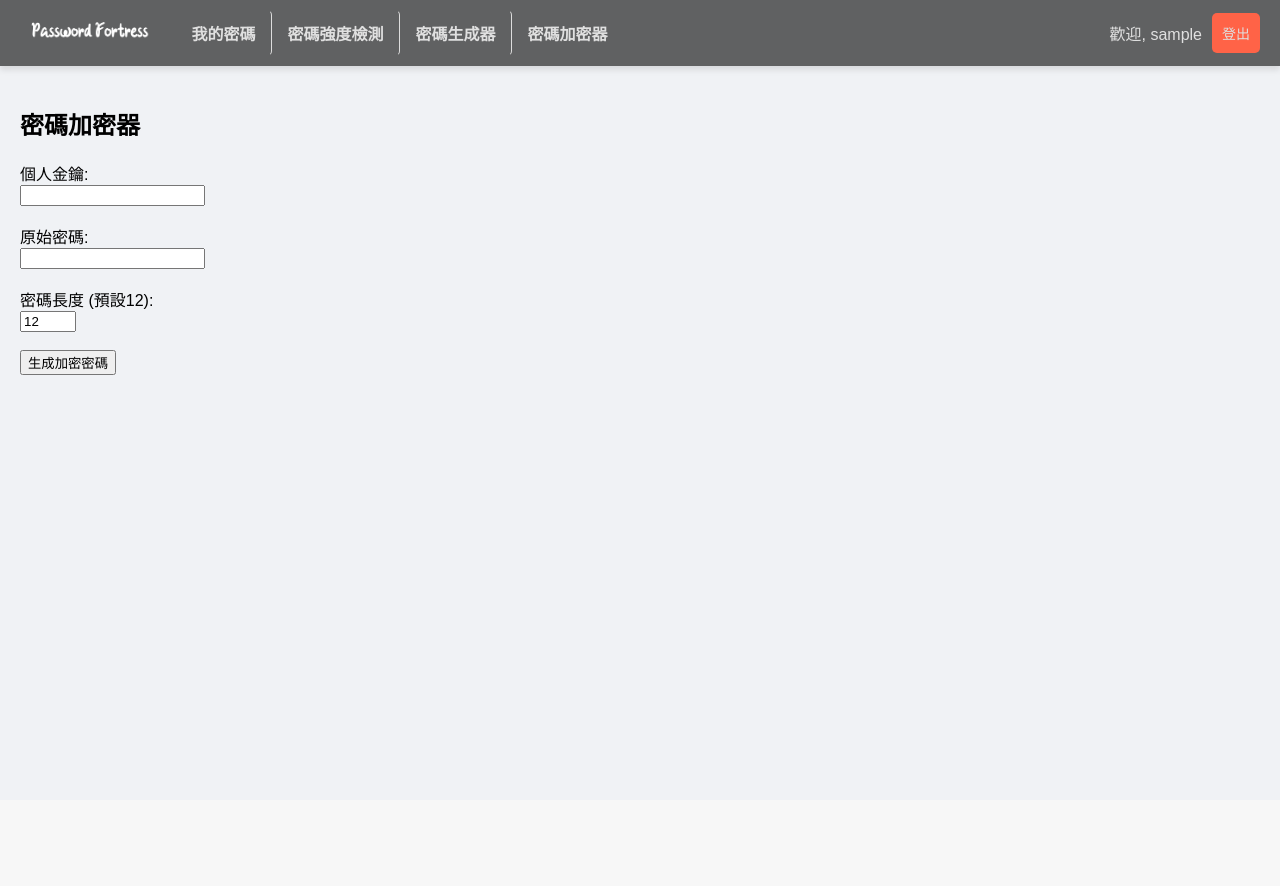
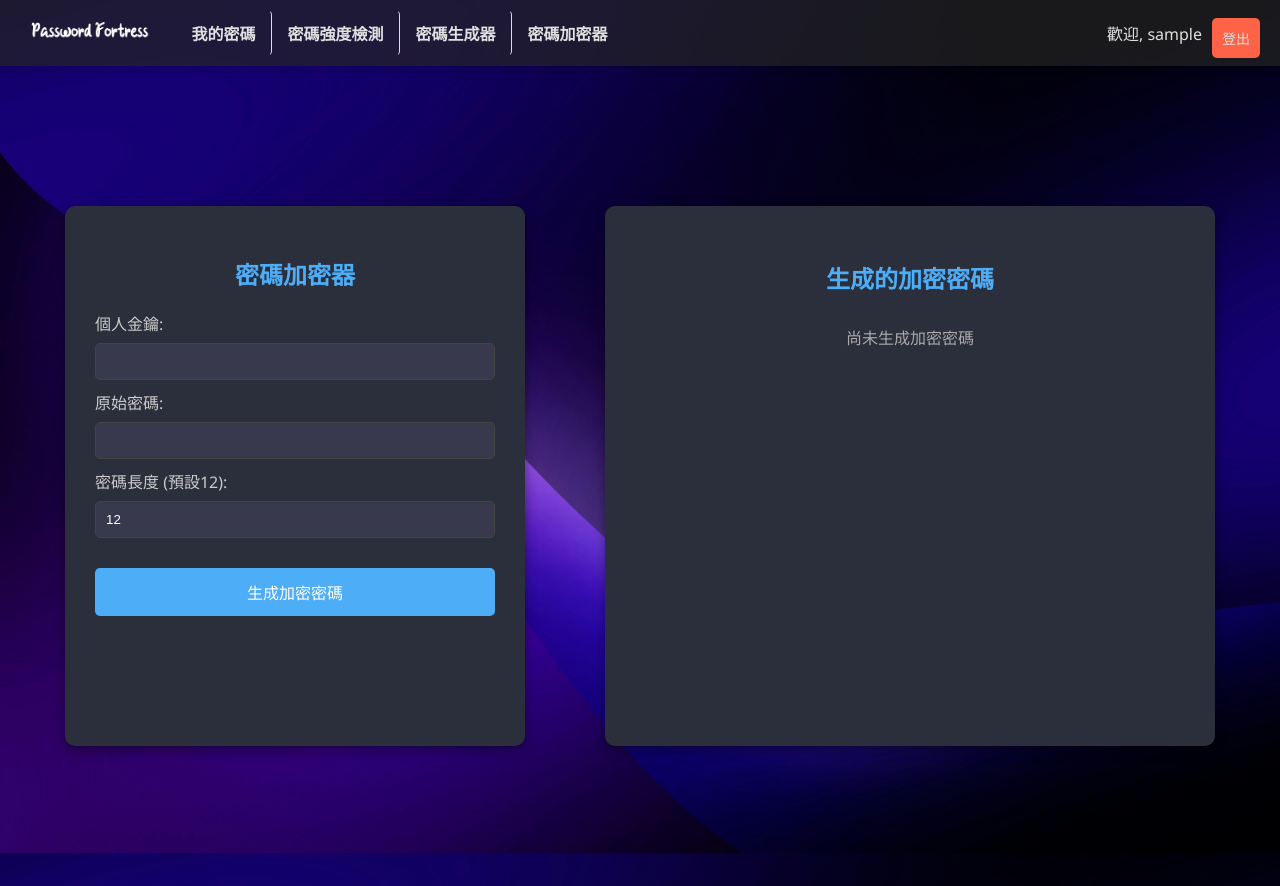
Before and after one commit to alvinlo62/Password-Fortress, a Flask app: page /password-encryptor/ in a window 1280 px wide. Before the commit the page ends 375 px from the top, so only its background shows below. Run offline with Flask 3, Linux system fonts and the light colour scheme; the visitor is signed in with stand-in values (Sample User, id 1); parts of the project's set-up code (start-up, migrations or seed data) failed here and were passed over.

Commit message:
更新密碼加密器CSS樣式與邏輯判斷

```diff
--- a/templates/password_encryptor/encryptor.html
+++ b/templates/password_encryptor/encryptor.html
@@ -2,36 +2,209 @@
 {% block title %}密碼加密器{% endblock %}
 
 {% block content %}
+<style>
+    body {
+        background-image: url("{{ url_for('static', filename='images/background.jpg') }}");
+        background-size: cover;         /* 使背景圖片覆蓋整個視窗 */
+        background-repeat: no-repeat;   /* 防止圖片重複 */
+        background-attachment: fixed;   /* 使背景圖片固定在視窗，不隨滾動而移動 */
+        background-position: center;    /* 背景圖片居中顯示 */
+        color: #e0e0e0;                  /* 設置文本顏色，避免和背景衝突 */
+        font-family: 'Segoe UI', Tahoma, Geneva, Verdana, sans-serif;
+        margin: 0;
+        padding: 0;
+    }
+
+    .container {
+        display: flex;
+        justify-content: center;
+        align-items: flex-start;
+        margin: 50px auto;
+        max-width: 1200px; /* 設置最大寬度 */
+        gap: 80px; /* 區塊之間的間距 */
+    }
+
+    /* 左側輸入區固定寬度 */
+    .encryptor-input {
+        width: 400px; /* 固定寬度 */
+        background: #2b2e3b;
+        border-radius: 10px;
+        box-shadow: 0 4px 12px rgba(0, 0, 0, 0.4);
+        padding: 30px;
+        min-height: 480px; /* 設置固定最小高度 */
+    }
+
+    .encryptor-input h2 {
+        text-align: center;
+        color: #4dadf7;
+        margin-bottom: 20px;
+    }
+
+    .encryptor-input label {
+        display: block;
+        margin-bottom: 8px;
+        color: #ccc;
+    }
+
+    .encryptor-input input {
+        width: 100%;
+        padding: 10px;
+        margin-bottom: 20px;
+        border: 1px solid #444;
+        border-radius: 5px;
+        background-color: #39394d;
+        color: #fff;
+    }
+
+    .encryptor-input button {
+        width: 100%;
+        margin-top: 20px;
+        padding: 12px;
+        background-color: #4dadf7;
+        border: none;
+        color: #fff;
+        font-size: 1rem;
+        border-radius: 5px;
+        cursor: pointer;
+        transition: background-color 0.3s ease;
+    }
+
+    .encryptor-input button:hover {
+        background-color: #3a8edc;
+    }
+
+    /* 右側結果區固定寬度 */
+    .encryptor-results {
+        width: 550px; /* 固定寬度 */
+        background: #2b2e3b;
+        border-radius: 10px;
+        box-shadow: 0 4px 12px rgba(0, 0, 0, 0.4);
+        padding: 30px;
+        overflow-y: auto;
+        min-height: 480px; /* 設置固定最小高度 */
+    }
+
+    .encryptor-results h3 {
+        text-align: center;
+        color: #4dadf7;
+        margin-bottom: 30px;
+        font-size: x-large;
+    }
+
+    .result-box {
+        background: #39394d;
+        padding: 20px;
+        border-radius: 8px;
+        margin-bottom: 30px;
+        color: #f1f1f1;
+    }
+
+    .result-box strong {
+        color: #f1c40f;
+    }
+
+    /* 統一輸入框樣式 */
+    input[type="text"],
+    input[type="password"],
+    input[type="number"] {
+        width: 100%;
+        padding: 10px;
+        margin-bottom: 10px;
+        border: 1px solid #444;
+        background-color: #39394d;
+        color: #fff;
+        border-radius: 5px;
+        box-sizing: border-box; /* 避免寬度受 padding 影響 */
+    }
+
+    /* 統一按鈕樣式 */
+    button {
+        width: 100%;
+        margin-top: 10px;
+        padding: 12px;
+        background-color: #4dadf7;
+        color: #fff;
+        border: none;
+        border-radius: 5px;
+        font-size: 1rem;
+        cursor: pointer;
+        transition: background-color 0.3s ease;
+        text-align: center;
+    }
+
+    button:hover {
+        background-color: #3a8edc;
+    }
+
+
+    @media (max-width: 768px) {
+        .container {
+            flex-direction: column;
+            align-items: center;
+        }
+
+        .encryptor-input,
+        .encryptor-results {
+            width: 90%; /* 小螢幕下寬度調整 */
+        }
+    }
+</style>
+
+
+<div class="container">
+    <!-- 左側加密密碼輸入區 -->
+    <div class="encryptor-input">
         <h2>密碼加密器</h2>
         <form method="POST">
-    <label>個人金鑰:</label><br>
-    <input type="text" name="hint" required><br><br>
+            <label for="hint">個人金鑰:</label>
+            <input type="text" name="hint" id="hint" required>
 
-    <label>原始密碼:</label><br>
-    <input type="password" name="original_pw" required><br><br>
+            <label for="original_pw">原始密碼:</label>
+            <input type="password" name="original_pw" id="original_pw" required>
 
-    <label>密碼長度 (預設12):</label><br>
-    <input type="number" name="length" min="8" max="16" value="12"><br><br>
+            <label for="length">密碼長度 (預設12):</label>
+            <input type="number" name="length" id="length" min="8" max="16" value="12">
 
             <button type="submit">生成加密密碼</button>
         </form>
+    </div>
+
+    <!-- 右側結果顯示區 -->
+    <div class="encryptor-results">
+        <h3>生成的加密密碼</h3>
+
+        <!-- 顯示儲存成功的訊息 -->
+        {% set saved_password = session.get('saved_password') %}
+        {% if saved_password %}
+            <div class="result-box success-message">
+                成功將密碼「<strong>{{ saved_password.password }}</strong>」儲存到「{{ saved_password.site_name }}」的帳號「{{ saved_password.site_username }}」
+                {% do session.pop('saved_password') %}
+            </div>
+        {% endif %}
 
         {% if encrypted_password %}
-<hr>
-<h3>生成的加密密碼:</h3>
-<p><strong>{{ encrypted_password }}</strong></p>
+            <div class="result-box">
+                <p><strong>加密密碼:</strong>   {{ encrypted_password }}</p>
                 <p><strong>密碼分數:</strong> {{ strength_score }} 分</p>
                 <p><strong>密碼強度:</strong> {{ strength_level }}</p>
+            </div>
 
+            <!-- 儲存密碼表單 -->
+            <form method="POST" action="{{ url_for('password_encryptor.save_encrypted') }}" class="save-form">
+                <input type="hidden" name="encrypted_password" value="{{ encrypted_password }}">
+                <label for="site_name">網站名稱:</label>
+                <input type="text" name="site_name" id="site_name" required>
 
-<!-- 儲存密碼功能 -->
-<form method="POST" action="{{ url_for('password_encryptor.save_encrypted') }}">
-    <input type="hidden" name="encrypted_password" value="{{ encrypted_password }}">
-    <label>網站名稱:</label>
-    <input type="text" name="site_name" required><br><br>
-    <label>帳號名稱:</label>
-    <input type="text" name="site_username" required><br><br>
+                <label for="site_username">帳號名稱:</label>
+                <input type="text" name="site_username" id="site_username" required>
+
                 <button type="submit">儲存密碼</button>
             </form>
         {% endif %}
+
+        {% if not encrypted_password and not saved_password %}
+            <p style="text-align: center; color: #aaa;">尚未生成加密密碼</p>
+        {% endif %}
+    </div>
+</div>
 {% endblock %}
--- a/utils/password_encryptor.py
+++ b/utils/password_encryptor.py
@@ -1,4 +1,4 @@
-from flask import Blueprint, render_template, request, flash, redirect, url_for
+from flask import Blueprint, render_template, request, flash, redirect, url_for, session
 from flask_login import login_required, current_user
 import hashlib
 from werkzeug.security import generate_password_hash
@@ -79,5 +79,12 @@ def save_encrypted():
     db.session.add(new_entry)
     db.session.commit()
 
+    # 將成功訊息存入 session
+    session['saved_password'] = {
+        'password': encrypted_password,
+        'site_name': site_name,
+        'site_username': site_username
+    }
+
     flash('密碼已成功儲存！', 'success')
     return redirect(url_for('password_encryptor.encryptor'))
```
Lines whose indentation alone changed are shown as unchanged.
